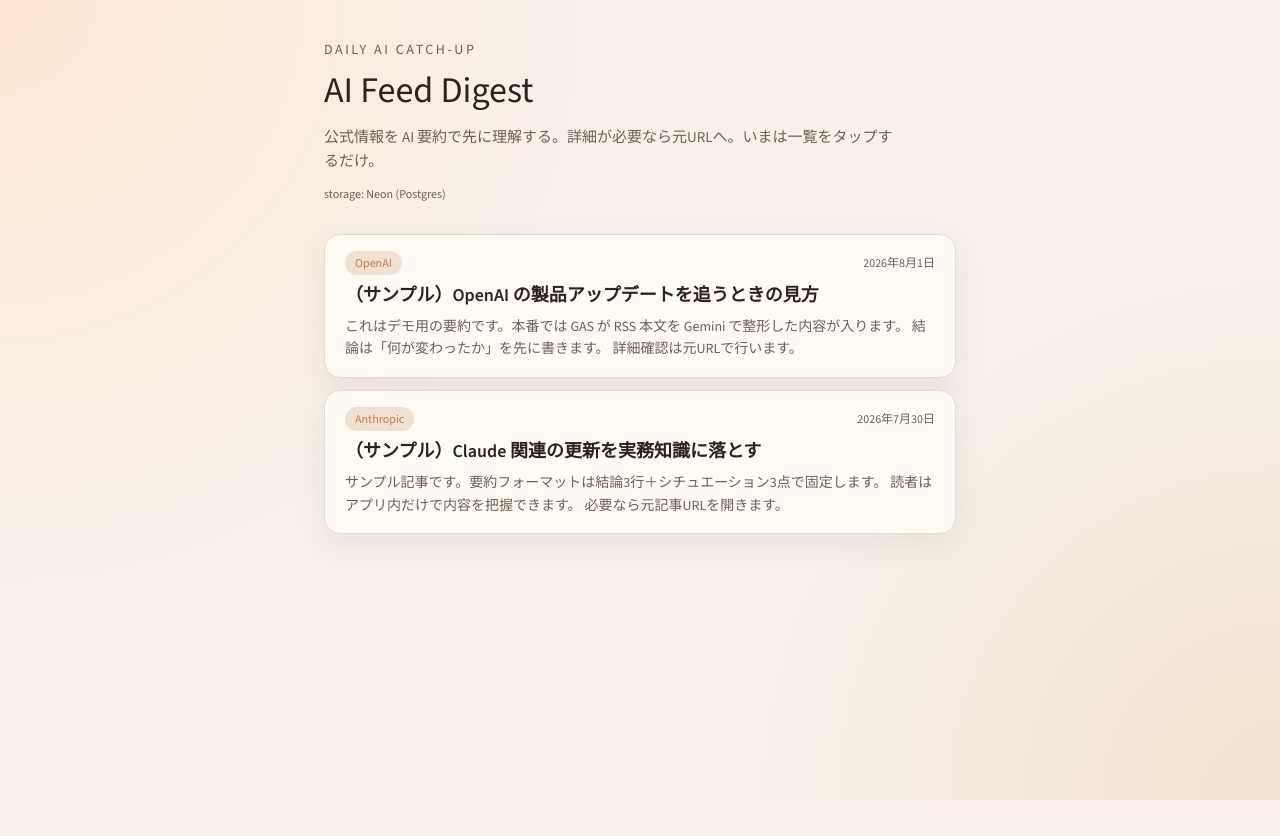
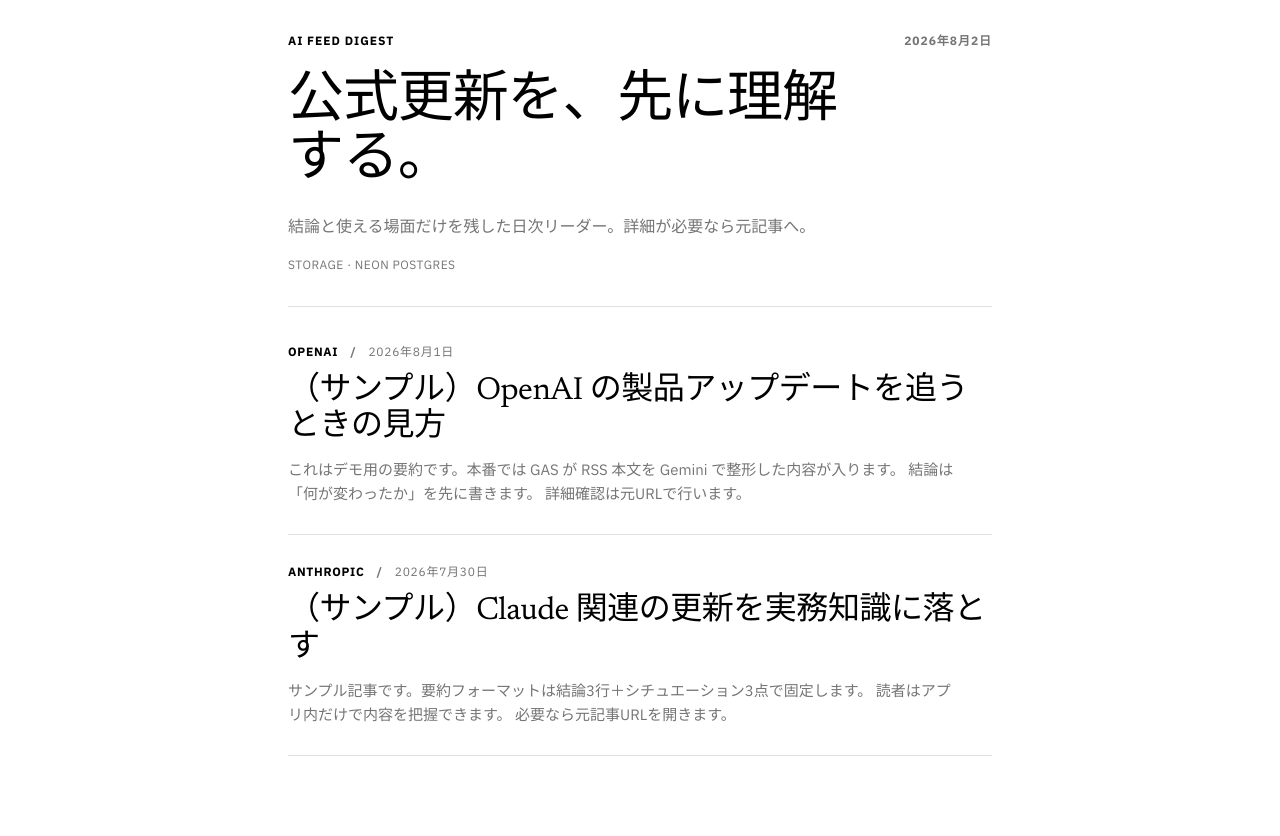
Before and after one commit to osanai1004/ai-feed-digest, a Next.js app: page / in a window 1280 px wide. Before the commit the page ends 800 px from the top, so only its background shows below. Built offline with nearby package versions, Linux system fonts and the light colour scheme; no server answers; the database is empty.

Commit message:
style: rewrite UI to Wired-inspired editorial design
Remove soft warm AI-looking cards. Use stark black/white, hairline
rules, Newsreader display type, and IBM Plex Sans metadata.

```diff
--- a/src/app/articles/[id]/page.tsx
+++ b/src/app/articles/[id]/page.tsx
@@ -28,70 +28,84 @@ export default async function ArticlePage({ params }: Props) {
   if (!article) notFound();
 
   return (
-    <main className="mx-auto flex w-full max-w-2xl flex-1 flex-col px-5 pb-16 pt-8">
-      <Link
-        href="/"
-        className="mb-6 text-sm text-[var(--muted)] hover:text-[var(--accent)]"
-      >
-        ← 一覧へ
-      </Link>
+    <main className="mx-auto min-h-full w-full max-w-3xl px-5 pb-20 pt-8 sm:px-8">
+      <div className="mb-8 border-b border-[var(--hairline)] pb-4 text-[12px] font-bold tracking-[0.08em] uppercase">
+        <Link href="/" className="hover:underline">
+          ← Index
+        </Link>
+      </div>
 
-      <article className="rounded-3xl border border-[var(--card-border)] bg-[var(--card)] px-6 py-7 shadow-[var(--shadow)]">
-        <div className="mb-4 flex flex-wrap items-center gap-3 text-xs text-[var(--muted)]">
-          <span className="rounded-full bg-[var(--accent-soft)] px-2.5 py-1 text-[var(--accent)]">
-            {article.source}
-          </span>
-          <time dateTime={article.publishedAt}>
+      <article>
+        <div className="mb-4 flex flex-wrap items-center gap-3 text-[12px] font-bold tracking-[0.06em] uppercase">
+          <span>{article.source}</span>
+          <span className="text-[var(--body)]">/</span>
+          <time
+            dateTime={article.publishedAt}
+            className="font-normal text-[var(--body)]"
+          >
             {formatDate(article.publishedAt)}
           </time>
         </div>
 
         <h1
-          className="text-3xl leading-tight"
-          style={{ fontFamily: "var(--font-display), serif" }}
+          className="max-w-2xl text-[36px] leading-[1.08] tracking-[-0.02em] sm:text-[48px]"
+          style={{ fontFamily: "var(--font-display), Georgia, serif" }}
         >
           {article.title}
         </h1>
 
-        <section className="mt-8">
-          <h2 className="mb-3 text-sm tracking-[0.16em] text-[var(--muted)] uppercase">
+        <section className="mt-10 border-t border-[var(--hairline)] pt-8">
+          <h2 className="mb-4 text-[12px] font-bold tracking-[0.08em] uppercase">
             結論
           </h2>
-          <div className="whitespace-pre-line text-[17px] leading-8">
+          <div
+            className="whitespace-pre-line text-[19px] leading-[1.55] tracking-[0.01em] text-[var(--ink-soft)]"
+            style={{ fontFamily: "var(--font-display), Georgia, serif" }}
+          >
             {article.summary.conclusion}
           </div>
         </section>
 
-        <section className="mt-8">
-          <h2 className="mb-3 text-sm tracking-[0.16em] text-[var(--muted)] uppercase">
+        <section className="mt-10 border-t border-[var(--hairline)] pt-8">
+          <h2 className="mb-5 text-[12px] font-bold tracking-[0.08em] uppercase">
             使えるシチュエーション
           </h2>
-          <ol className="space-y-3">
+          <ol className="space-y-0">
             {article.summary.situations.map((item, index) => (
               <li
                 key={`${index}-${item}`}
-                className="rounded-2xl bg-[var(--accent-soft)]/50 px-4 py-3 text-[15px] leading-relaxed"
+                className="grid grid-cols-[2rem_1fr] gap-3 border-b border-[var(--hairline)] py-4 text-[16px] leading-7 last:border-b-0"
               >
-                <span className="mr-2 font-semibold text-[var(--accent)]">
-                  {index + 1}.
+                <span className="pt-0.5 text-[12px] font-bold tracking-[0.06em] text-[var(--body)]">
+                  {String(index + 1).padStart(2, "0")}
                 </span>
-                {item}
+                <span>{item}</span>
               </li>
             ))}
           </ol>
         </section>
 
-        <div className="mt-10 border-t border-[var(--card-border)] pt-6">
+        <div className="mt-12 border-t border-[var(--hairline)] pt-8">
           <a
             href={article.url}
             target="_blank"
             rel="noopener noreferrer"
-            className="inline-flex items-center justify-center rounded-full bg-[var(--accent)] px-5 py-3 text-sm font-semibold text-white"
+            className="inline-flex items-center bg-[var(--ink)] px-5 py-3 text-[14px] font-bold tracking-[0.04em] text-white hover:bg-[var(--ink-soft)]"
           >
             元記事で詳細を確認する
           </a>
-          <p className="mt-3 text-xs leading-relaxed text-[var(--muted)]">
-            アプリ内の要約で概要を把握し、必要なら公式ページへ。
+          <p className="mt-4 max-w-xl text-[13px] leading-6 text-[var(--body)]">
+            まずここで把握し、必要なときだけ公式ページへ進む。
+          </p>
+          <p className="mt-2 text-[13px]">
+            <a
+              href={article.url}
+              target="_blank"
+              rel="noopener noreferrer"
+              className="text-[var(--link)] underline underline-offset-2"
+            >
+              {article.url}
+            </a>
           </p>
         </div>
       </article>
--- a/src/app/globals.css
+++ b/src/app/globals.css
@@ -1,39 +1,50 @@
 @import "tailwindcss";
 
+/* Inspired by VoltAgent/awesome-design-md → Wired editorial system:
+   stark black/white, hairline rules, serif display, minimal chrome. */
+
 :root {
-  --background: #f7f1ea;
-  --foreground: #2c241c;
-  --card: #fffaf4;
-  --card-border: #e8d9c8;
-  --muted: #6d5f52;
-  --accent: #c47a4a;
-  --accent-soft: #f0e0d2;
-  --shadow: 0 10px 30px rgba(74, 52, 36, 0.08);
+  --ink: #000000;
+  --ink-soft: #1a1a1a;
+  --body: #757575;
+  --hairline: #e0e0e0;
+  --canvas: #ffffff;
+  --canvas-soft: #f5f5f5;
+  --link: #057dbc;
+  --background: var(--canvas);
+  --foreground: var(--ink);
 }
 
 @theme inline {
   --color-background: var(--background);
   --color-foreground: var(--foreground);
-  --color-card: var(--card);
-  --color-card-border: var(--card-border);
-  --color-muted: var(--muted);
-  --color-accent: var(--accent);
-  --color-accent-soft: var(--accent-soft);
-  --font-sans: var(--font-source-sans);
-  --font-display: var(--font-fraunces);
+  --font-sans: var(--font-ui);
+  --font-serif: var(--font-display);
+}
+
+* {
+  box-sizing: border-box;
+}
+
+html,
+body {
+  min-height: 100%;
 }
 
 body {
-  background:
-    radial-gradient(circle at top left, #ffe8d4 0%, transparent 40%),
-    radial-gradient(circle at bottom right, #f3e2cf 0%, transparent 35%),
-    var(--background);
-  color: var(--foreground);
-  font-family: var(--font-sans), "Hiragino Sans", "Noto Sans JP", sans-serif;
-  min-height: 100%;
+  margin: 0;
+  background: var(--canvas);
+  color: var(--ink);
+  font-family: var(--font-ui), "Helvetica Neue", Helvetica, Arial, sans-serif;
+  -webkit-font-smoothing: antialiased;
 }
 
 a {
   color: inherit;
   text-decoration: none;
 }
+
+::selection {
+  background: #000;
+  color: #fff;
+}
--- a/src/app/layout.tsx
+++ b/src/app/layout.tsx
@@ -1,15 +1,17 @@
 import type { Metadata, Viewport } from "next";
-import { Fraunces, Source_Sans_3 } from "next/font/google";
+import { IBM_Plex_Sans, Newsreader } from "next/font/google";
 import "./globals.css";
 
-const display = Fraunces({
-  variable: "--font-fraunces",
+const display = Newsreader({
+  variable: "--font-display",
   subsets: ["latin"],
+  weight: ["400", "500", "600"],
 });
 
-const sans = Source_Sans_3({
-  variable: "--font-source-sans",
+const ui = IBM_Plex_Sans({
+  variable: "--font-ui",
   subsets: ["latin"],
+  weight: ["400", "500", "600", "700"],
 });
 
 export const metadata: Metadata = {
@@ -23,7 +25,7 @@ export const metadata: Metadata = {
 };
 
 export const viewport: Viewport = {
-  themeColor: "#f7f1ea",
+  themeColor: "#ffffff",
   width: "device-width",
   initialScale: 1,
 };
@@ -34,7 +36,7 @@ export default function RootLayout({
   children: React.ReactNode;
 }>) {
   return (
-    <html lang="ja" className={`${display.variable} ${sans.variable} h-full`}>
+    <html lang="ja" className={`${display.variable} ${ui.variable} h-full`}>
       <body className="min-h-full antialiased">{children}</body>
     </html>
   );
--- a/src/app/page.tsx
+++ b/src/app/page.tsx
@@ -20,46 +20,51 @@ export default async function HomePage() {
   const mode = storageMode();
 
   return (
-    <main className="mx-auto flex w-full max-w-2xl flex-1 flex-col px-5 pb-16 pt-10">
-      <header className="mb-8">
-        <p className="mb-2 text-sm tracking-[0.18em] text-[var(--muted)] uppercase">
-          Daily AI Catch-up
+    <main className="mx-auto min-h-full w-full max-w-3xl px-5 pb-20 pt-8 sm:px-8">
+      <header className="border-b border-[var(--hairline)] pb-8">
+        <div className="mb-6 flex items-center justify-between text-[12px] font-bold tracking-[0.08em] uppercase">
+          <span>AI Feed Digest</span>
+          <span className="text-[var(--body)]">{formatDate(new Date().toISOString())}</span>
+        </div>
+        <h1
+          className="max-w-xl text-[42px] leading-[1.05] tracking-[-0.02em] sm:text-[56px]"
+          style={{ fontFamily: "var(--font-display), Georgia, serif" }}
+        >
+          公式更新を、先に理解する。
+        </h1>
+        <p className="mt-5 max-w-xl text-[16px] leading-7 text-[var(--body)]">
+          結論と使える場面だけを残した日次リーダー。詳細が必要なら元記事へ。
         </p>
-        <h1
-          className="text-4xl leading-tight text-[var(--foreground)]"
-          style={{ fontFamily: "var(--font-display), serif" }}
-        >
-          AI Feed Digest
-        </h1>
-        <p className="mt-3 max-w-xl text-[15px] leading-relaxed text-[var(--muted)]">
-          公式情報を AI
-          要約で先に理解する。詳細が必要なら元URLへ。いまは一覧をタップするだけ。
-        </p>
-        <p className="mt-3 text-xs text-[var(--muted)]">
-          storage: {mode === "neon" ? "Neon (Postgres)" : "local JSON / seed"}
+        <p className="mt-4 text-[12px] tracking-[0.04em] text-[var(--body)] uppercase">
+          storage · {mode === "neon" ? "neon postgres" : "local / seed"}
         </p>
       </header>
 
-      <section className="flex flex-col gap-3">
+      <section className="mt-2">
         {articles.map((article) => (
           <Link
             key={article.id}
             href={`/articles/${article.id}`}
-            className="rounded-2xl border border-[var(--card-border)] bg-[var(--card)] px-5 py-4 shadow-[var(--shadow)] transition hover:-translate-y-0.5 hover:border-[var(--accent)]"
+            className="group block border-b border-[var(--hairline)] py-7 transition-colors hover:bg-[var(--canvas-soft)]"
           >
-            <div className="mb-2 flex items-center justify-between gap-3 text-xs text-[var(--muted)]">
-              <span className="rounded-full bg-[var(--accent-soft)] px-2.5 py-1 text-[var(--accent)]">
-                {article.source}
-              </span>
-              <time dateTime={article.publishedAt}>
+            <div className="mb-3 flex items-center gap-3 text-[12px] font-bold tracking-[0.06em] uppercase">
+              <span>{article.source}</span>
+              <span className="text-[var(--body)]">/</span>
+              <time
+                dateTime={article.publishedAt}
+                className="font-normal text-[var(--body)]"
+              >
                 {formatDate(article.publishedAt)}
               </time>
             </div>
-            <h2 className="text-lg leading-snug font-semibold">
+            <h2
+              className="text-[26px] leading-[1.15] tracking-[-0.015em] group-hover:underline sm:text-[32px]"
+              style={{ fontFamily: "var(--font-display), Georgia, serif" }}
+            >
               {article.title}
             </h2>
-            <p className="mt-2 line-clamp-2 text-sm leading-relaxed text-[var(--muted)]">
-              {article.summary.conclusion}
+            <p className="mt-3 line-clamp-2 max-w-2xl text-[15px] leading-6 text-[var(--body)]">
+              {article.summary.conclusion.replace(/\n/g, " ")}
             </p>
           </Link>
         ))}
```
